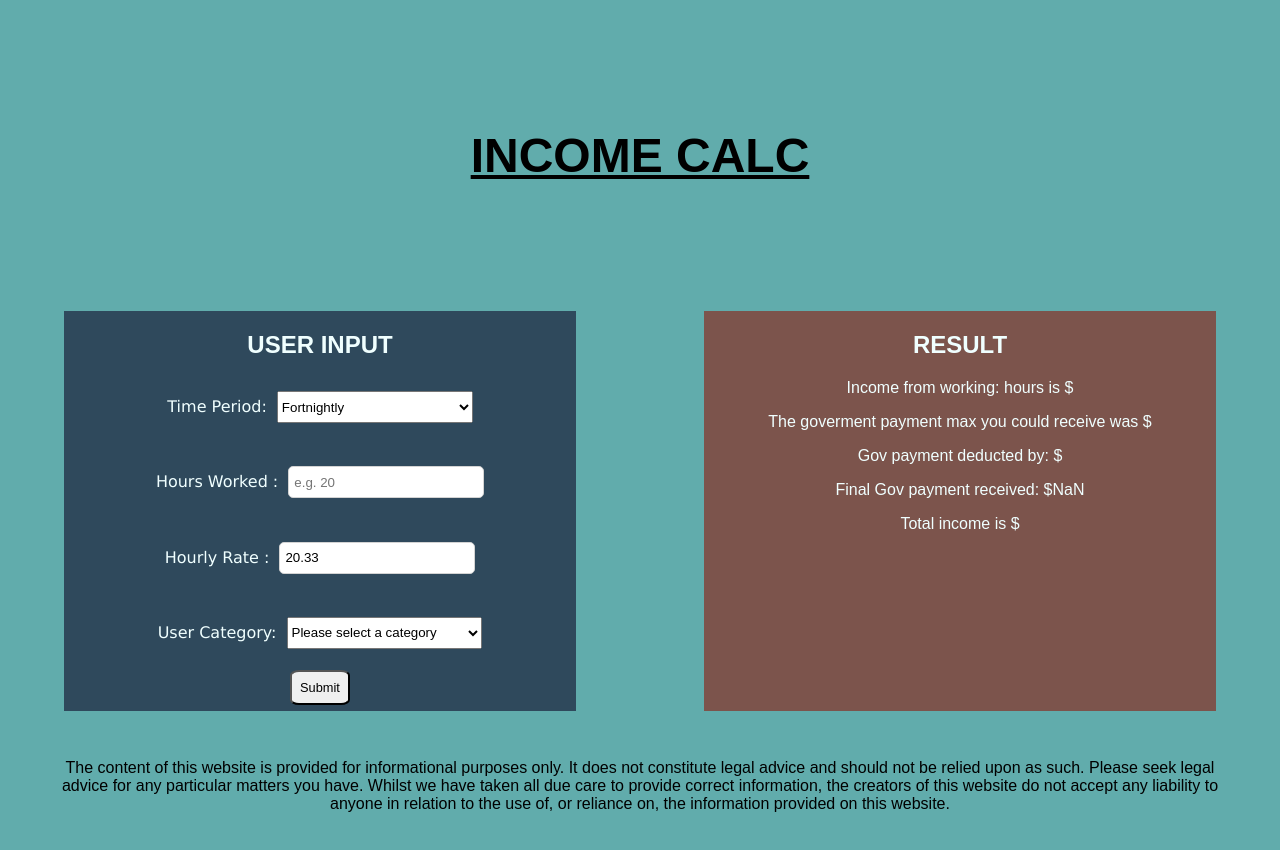
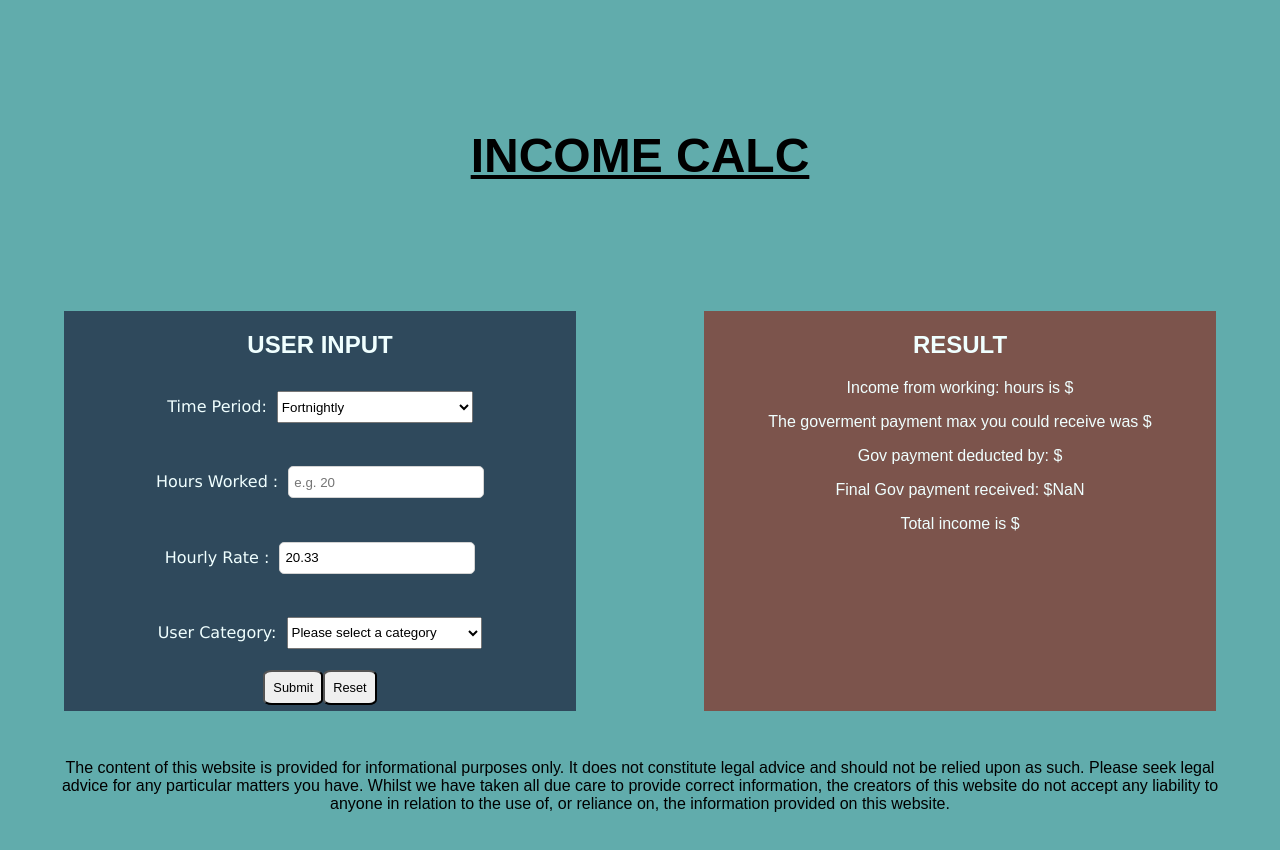
Before and after one commit to SebAnt86/incomecalc, a React (Create React App) app: page / in a window 1280 px wide. Shown: the top 850 px of the page. Built offline with nearby package versions, Linux system fonts and the light colour scheme; the HTML template or start-up script is replaced by a standard one.

Commit message:
add reset button

```diff
--- a/src/components/Form.js
+++ b/src/components/Form.js
@@ -36,8 +36,9 @@ export function Form(props) {
     } else {
       hiddenField.style.display = "none";
     }
-    // hiddenField.style.display = selectField.value === "5" ? "block" : "none";
-  }
+
+  };
+
   return (
     <form onSubmit={handleSubmit} id="userForm" className="form">
       <div>
@@ -45,6 +46,7 @@ export function Form(props) {
         <label>
           Time Period:
           <select
+                id="time_period"
                 value={timePeriod}
                 onChange={(e) => setTimePeriod(e.target.value)}>
 
@@ -57,6 +59,7 @@ export function Form(props) {
         <label>
           Hours Worked :
           <input
+            id="hoursWork"
             type="number"
             value={hoursWorked}
             onChange={(e) => setHoursWorked(e.target.value)}
@@ -92,6 +95,7 @@ export function Form(props) {
           User Category:
           <select
             id="selectField"
+            value={userCategory}
             onChange={(e) => {
               setUserCategory(Number(e.target.value));
               ShowHideDiv();
@@ -116,6 +120,11 @@ export function Form(props) {
           </select>
         </label>
         <button>Submit</button>
+        <button onClick={()=>{setHoursWorked("");
+                              setHourRate("");
+                              setPartnerIncome("");
+                              setUserCategory("");
+                              setTimePeriod("");}}>Reset</button>
         {/* <input type="submit" value="Submit" /> */}
       </div>
     </form>
```
